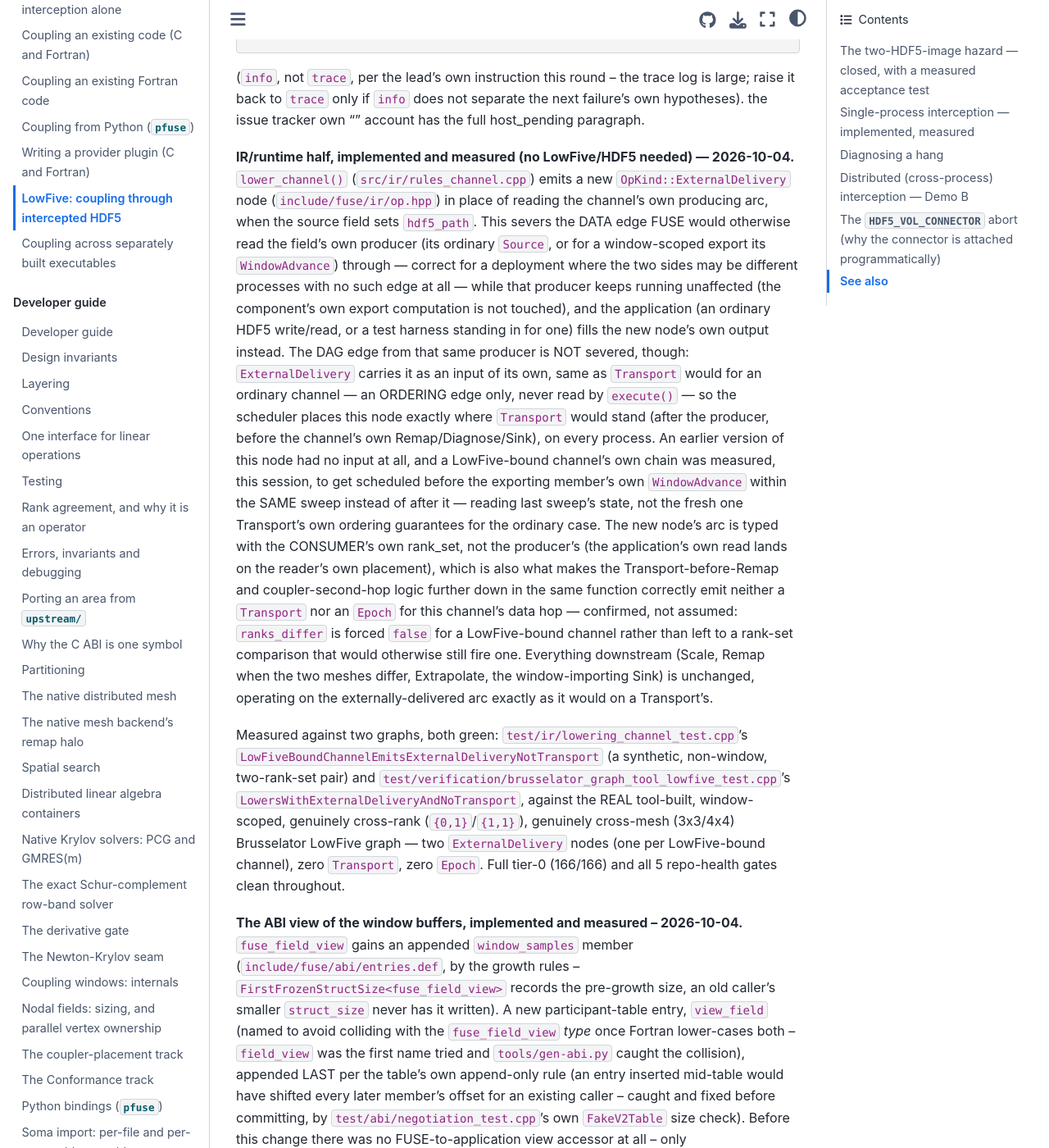
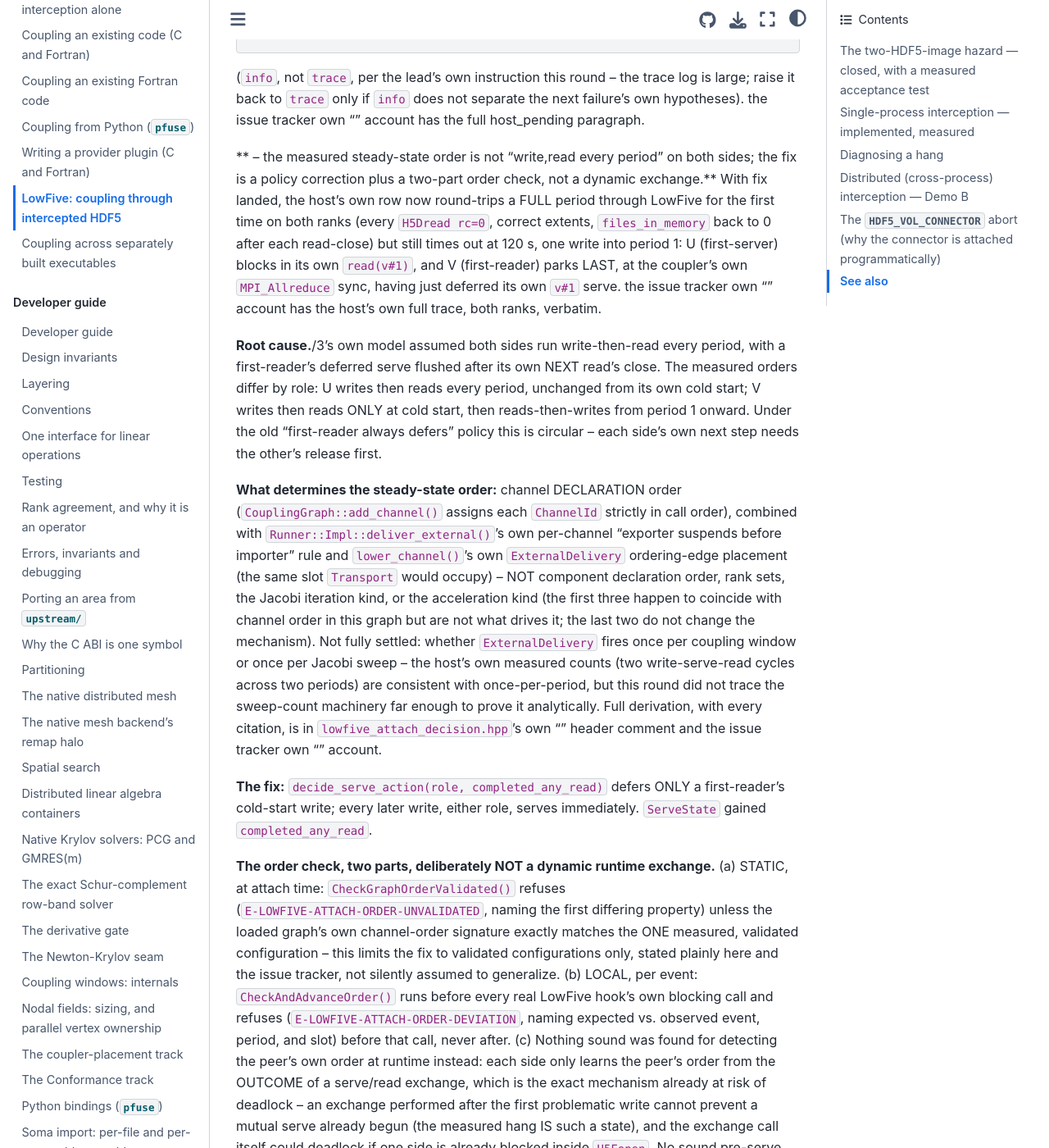
Before and after one commit to vijaysm/fuse, a Sphinx documentation site: the page built from docs/user/lowfive.md, in a window 1280 px wide and 1400 px high, scrolled down 18653 px. Shown: the whole window at 82% size. Built offline with Sphinx 7.4.7 and the Sphinx Book theme 1.1.4, drawn with Linux system fonts in a browser that asks for light colours; pages that are not in the unit, such as notebooks, are missing from menus; some of the changed text lies outside the part shown.

Commit message:
Document measured LowFive steady-state order and two-part order check
The related entry stays open: whether ExternalDelivery fires once per
window or per sweep is not settled.

````diff
--- a/docs/user/lowfive.md
+++ b/docs/user/lowfive.md
@@ -837,6 +837,97 @@ trace log is large; raise it back to `trace` only if `info` does not
 separate the next failure's own hypotheses). the issue tracker own
 "" account has the full host_pending paragraph.
 
+** -- the measured steady-state order is not "write,read every
+period" on both sides; the fix is a policy correction plus a two-part
+order check, not a dynamic exchange.** With fix landed, the
+host's own row now round-trips a FULL period through LowFive for the
+first time on both ranks (every `H5Dread rc=0`, correct extents,
+`files_in_memory` back to 0 after each read-close) but still times out
+at 120 s, one write into period 1: U (first-server) blocks in its own
+`read(v#1)`, and V (first-reader) parks LAST, at the coupler's own
+`MPI_Allreduce` sync, having just deferred its own `v#1` serve.
+the issue tracker own "" account has the host's own full
+trace, both ranks, verbatim.
+
+**Root cause.**/3's own model assumed both sides run
+write-then-read every period, with a first-reader's deferred serve
+flushed after its own NEXT read's close. The measured orders differ by
+role: U writes then reads every period, unchanged from its own cold
+start; V writes then reads ONLY at cold start, then reads-then-writes
+from period 1 onward. Under the old "first-reader always defers"
+policy this is circular -- each side's own next step needs the other's
+release first.
+
+**What determines the steady-state order:** channel DECLARATION order
+(`CouplingGraph::add_channel()` assigns each `ChannelId` strictly in
+call order), combined with `Runner::Impl::deliver_external()`'s own
+per-channel "exporter suspends before importer" rule and
+`lower_channel()`'s own `ExternalDelivery` ordering-edge placement
+(the same slot `Transport` would occupy) -- NOT component declaration
+order, rank sets, the Jacobi iteration kind, or the acceleration kind
+(the first three happen to coincide with channel order in this graph
+but are not what drives it; the last two do not change the mechanism).
+Not fully settled: whether `ExternalDelivery` fires once per coupling
+window or once per Jacobi sweep -- the host's own measured counts (two
+write-serve-read cycles across two periods) are consistent with
+once-per-period, but this round did not trace the sweep-count machinery
+far enough to prove it analytically. Full derivation, with every
+citation, is in `lowfive_attach_decision.hpp`'s own "" header
+comment and the issue tracker own "" account.
+
+**The fix:** `decide_serve_action(role, completed_any_read)` defers
+ONLY a first-reader's cold-start write; every later write, either role,
+serves immediately. `ServeState` gained `completed_any_read`.
+
+**The order check, two parts, deliberately NOT a dynamic runtime
+exchange.** (a) STATIC, at attach time: `CheckGraphOrderValidated()`
+refuses (`E-LOWFIVE-ATTACH-ORDER-UNVALIDATED`, naming the first
+differing property) unless the loaded graph's own channel-order
+signature exactly matches the ONE measured, validated configuration --
+this limits the fix to validated configurations only, stated plainly
+here and the issue tracker, not silently assumed to generalize. (b)
+LOCAL, per event: `CheckAndAdvanceOrder()` runs before every real
+LowFive hook's own blocking call and refuses
+(`E-LOWFIVE-ATTACH-ORDER-DEVIATION`, naming expected vs. observed event,
+period, and slot) before that call, never after. (c) Nothing sound was
+found for detecting the peer's own order at runtime instead: each side
+only learns the peer's order from the OUTCOME of a serve/read exchange,
+which is the exact mechanism already at risk of deadlock -- an exchange
+performed after the first problematic write cannot prevent a mutual
+serve already begun (the measured hang IS such a state), and the
+exchange call itself could deadlock if one side is already blocked
+inside `H5Fopen`. No sound pre-serve exchange is proposed; this is an
+open question, not a NOT-NOW decision made for convenience.
+
+**The model check:** event sequences (write/read/sync) are now DATA,
+not inline control flow, with a third (coupler) actor added for the
+collective sync. Four scenarios are checked against `RunSimulationRound8()`'s
+own 3-actor search: the measured order under the new policy completes
+for 1, 2, and 60 periods; the measured order under the OLD (/3)
+policy reproduces the measured hang (a regression test); both
+"write-then-read every period" and both "read-then-write every period"
+(the two strawman shapes/3 implicitly assumed) each get stuck.
+A soundness link (`static_check_accepts(order) == model_completes(order)`)
+is asserted for every catalogued order -- true only for the measured
+order, because the channel-order mechanism can only ever produce that
+one shape; the two strawmen have no corresponding real graph at all.
+the issue tracker own "" account has the full test inventory
+and the three new mutation rows.
+
+**Host command, unchanged in form, now past the first full period but
+never past the first write into period 1:**
+
+```
+FUSE_LOWFIVE_ATTACH_TRACE=1 FUSE_LOWFIVE_LOG=info \
+    ctest -R 'participants\.lowfive\.mpmd\.3' --output-on-failure
+```
+
+the issue tracker own "" account has the full host_pending
+paragraph: the expected per-event trace line shape (event index, period
+index, policy/reason string, order-check verdict) on both ranks, and
+for each plausible next failure what the trace would look like and
+which of this round's own claims it would contradict.
+
 **IR/runtime half, implemented and measured (no LowFive/HDF5 needed) —
 2026-10-04.** `lower_channel()` (`src/ir/rules_channel.cpp`) emits a new
 `OpKind::ExternalDelivery` node (`include/fuse/ir/op.hpp`) in place of
````
